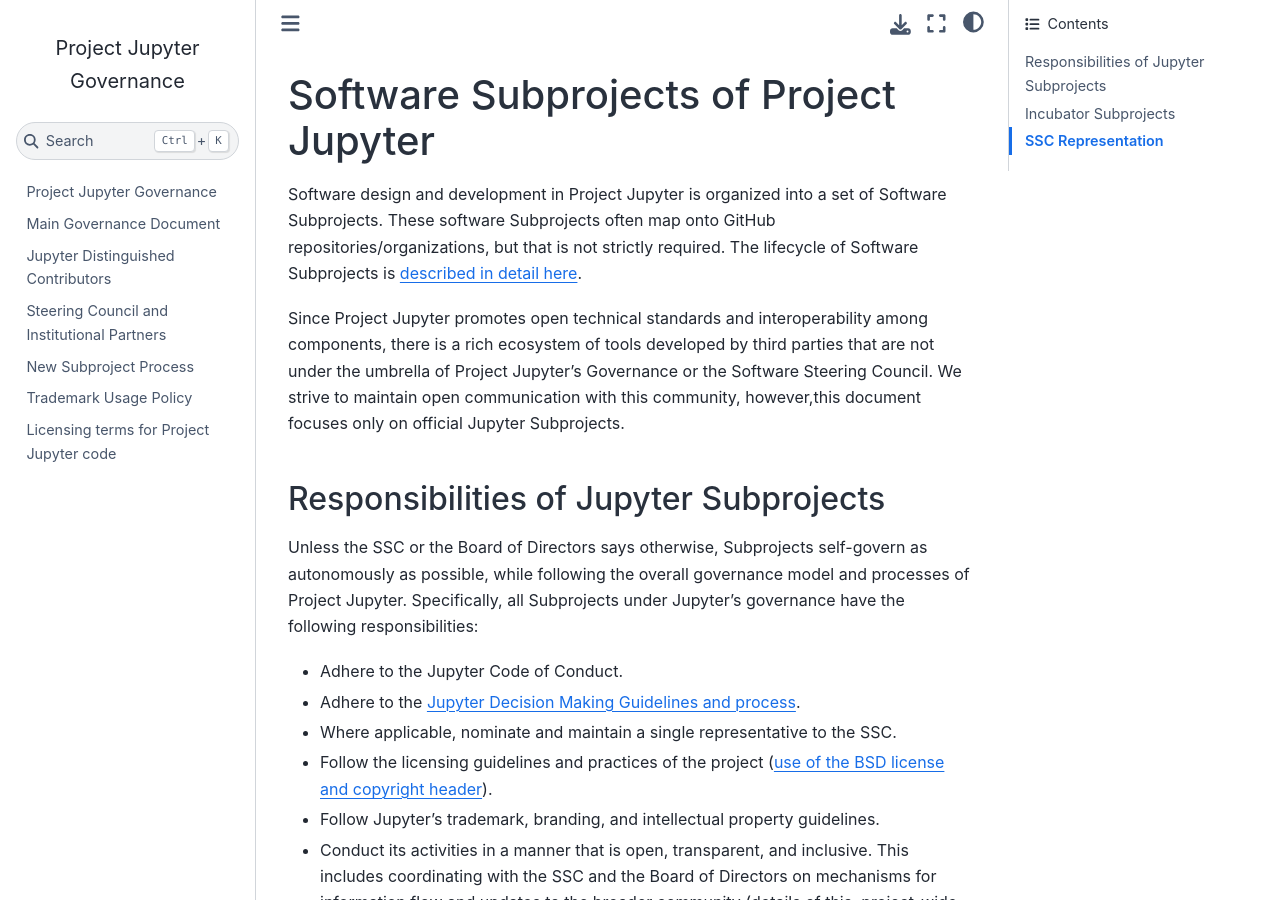
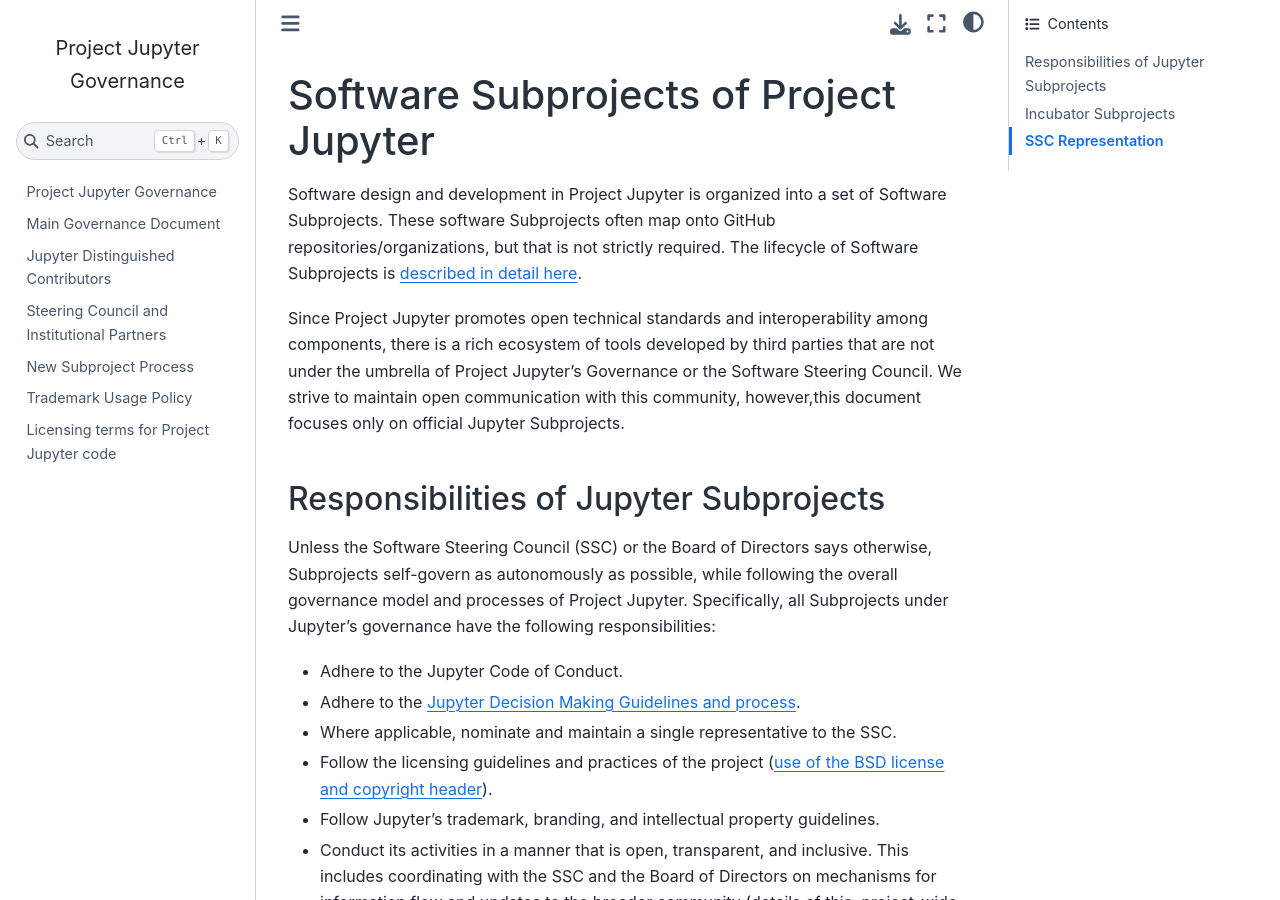
Before and after one commit to jupyter/governance, a Jupyter Book: the page built from software_subprojects.md, in a window 1280 px wide and 900 px high. Built offline with Jupyter Book 1.0.4 settings and Sphinx 7.4.7 and the Sphinx Book theme 1.1.4, drawn with Linux system fonts in a browser that asks for light colours; pages that are not in the unit, such as notebooks, are missing from menus.

Commit message:
Update software_subprojects.md
Co-authored-by: Matthias Bussonnier <bussonniermatthias@gmail.com>

```diff
--- a/software_subprojects.md
+++ b/software_subprojects.md
@@ -6,7 +6,7 @@
 
 ## Responsibilities of Jupyter Subprojects
 
-Unless the SSC or the Board of Directors says otherwise, Subprojects self-govern as autonomously as possible, while following the overall governance model and processes of Project Jupyter. Specifically, all Subprojects under Jupyter’s governance have the following responsibilities:
+Unless the Software Steering Council (SSC) or the Board of Directors says otherwise, Subprojects self-govern as autonomously as possible, while following the overall governance model and processes of Project Jupyter. Specifically, all Subprojects under Jupyter’s governance have the following responsibilities:
 
 - Adhere to the Jupyter Code of Conduct.
 - Adhere to the [Jupyter Decision Making Guidelines and process](decision_making.md).
```
